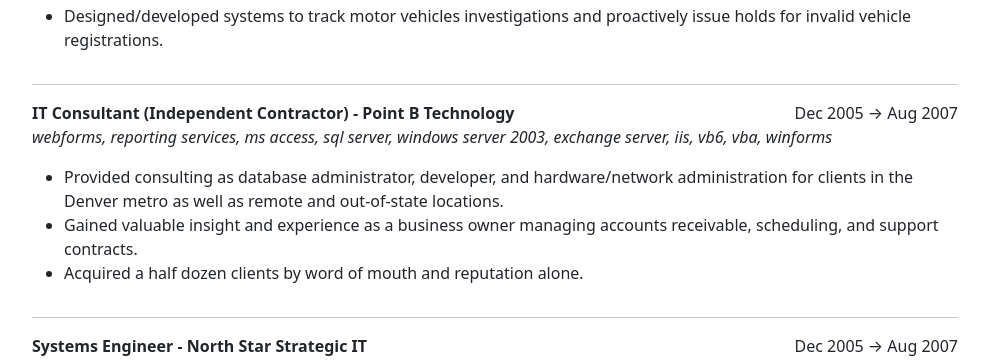
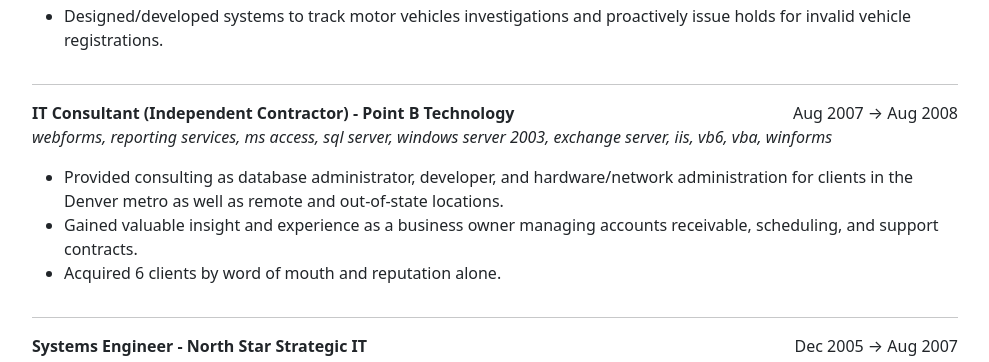
Before and after one commit to krcourville/krcourville.github.io, a Jekyll site: the page cv/index.html, which Jekyll copies as it is, in a window 1280 px wide and 900 px high, scrolled down 3794 px. Shown: the part 158-520 px from the top of the window, without its empty margins (240-1229 px from the left). Built offline with Jekyll 4.4.1, drawn with Linux system fonts in a browser that asks for light colours.

Commit message:
Update index.html

```diff
--- a/cv/index.html
+++ b/cv/index.html
@@ -623,7 +623,7 @@
 
               </div>
               <div class="col col-4 text-end text-nowrap">
-                Dec 2005 &rarr; Aug 2007
+                Aug 2007 &rarr; Aug 2008
               </div>
 
             </div>
@@ -644,7 +644,7 @@
 
               </li>
               <li>
-                Acquired a half dozen clients by word of mouth and reputation alone.
+                Acquired 6 clients by word of mouth and reputation alone.
 
               </li>
             </ul>
```
